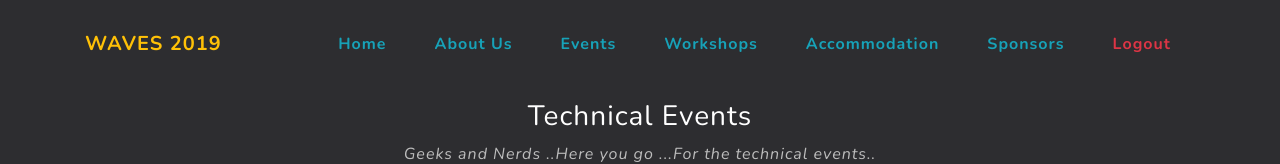
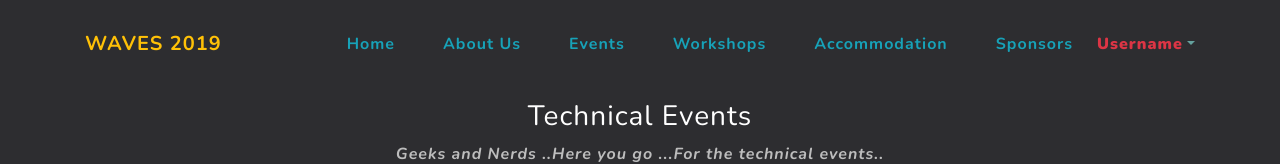
Before and after one commit to mokshagna517/waves_web, a website: page templates/events.html in a window 1280 px wide. Shown: the top 164 px of the page. Drawn offline with nearby package versions, Linux system fonts and the light colour scheme; files that its build step writes are made by us from their sources.

Commit message:
Added dropdown and popup for logout

```diff
--- a/scripts/css/aboutus.css
+++ b/scripts/css/aboutus.css
@@ -56,3 +56,6 @@
   background: #007bb5;
   color: white;
 }
+.dropdown{
+  padding-top:32px;
+}
--- a/scripts/css/events.css
+++ b/scripts/css/events.css
@@ -106,3 +106,6 @@
   background: #007bb5;
   color: white;
 }
+.dropdown{
+  padding-top:32px;
+}
--- a/scripts/css/sponsors.css
+++ b/scripts/css/sponsors.css
@@ -59,3 +59,6 @@ li{
   background: #007bb5;
   color: white;
 }
+.dropdown{
+  padding-top:32px;
+}
--- a/scripts/css/workshops.css
+++ b/scripts/css/workshops.css
@@ -106,3 +106,6 @@
   background: #007bb5;
   color: white;
 }
+.dropdown{
+  padding-top:32px;
+}
--- a/templates/events.html
+++ b/templates/events.html
@@ -54,8 +54,11 @@
             <li class="nav-item">
               <a class="nav-link js-scroll-trigger" href="sponsors.html"><p class="text-info"><b>Sponsors</b></p></a>
             </li>
-            <li class="nav-item">
-              <a class="nav-link js-scroll-trigger" href=""><p class="text-danger"><b>Logout</b></p></a>
+            <li class="dropdown">
+              <a class="dropdown-toggle" data-toggle="dropdown" href=""><b class="text-danger"><b>Username<span class="caret"></span></b></a>
+               <ul class="dropdown-menu">
+                <li><a onclick="logout();" href=""><b class="text-danger">Logout</b></a></li>
+              </ul>
             </li>
           </ul>
         </div>
```
Also changed, not shown: templates/aboutus.html (+5 -2 lines), templates/index.html (+7 -2 lines), templates/sponsors.html (+5 -2 lines), templates/workshops.html (+5 -2 lines), scripts/css/grayscale.min.css, scripts/js/grayscale.min.js.
